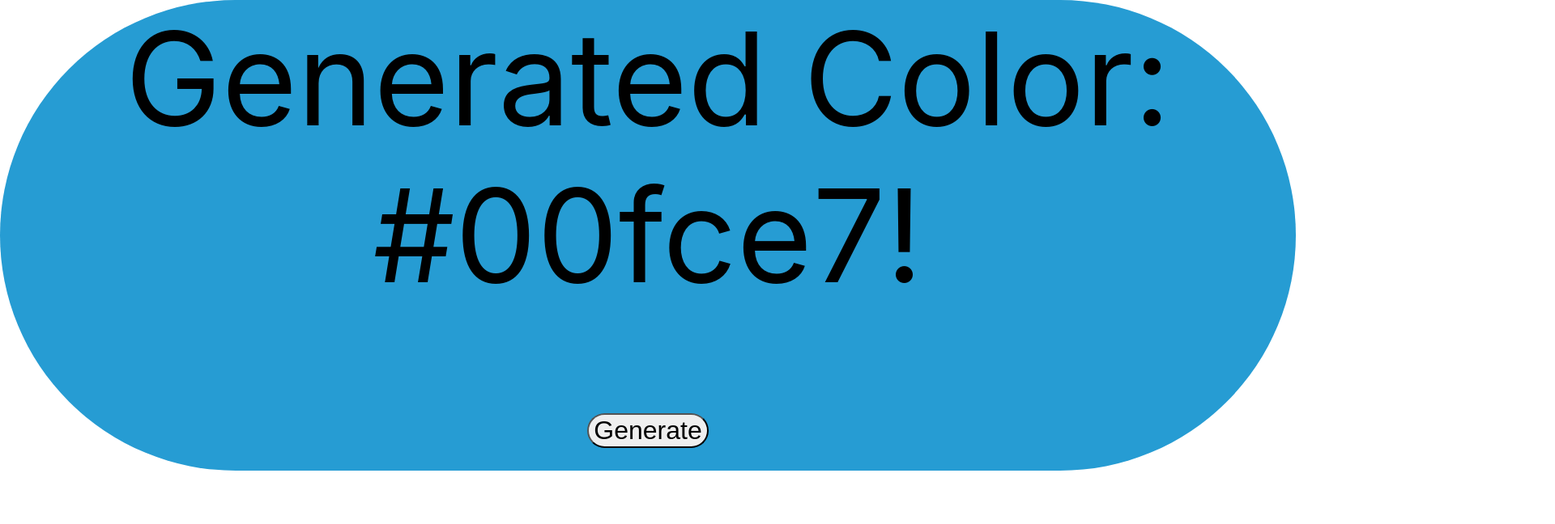
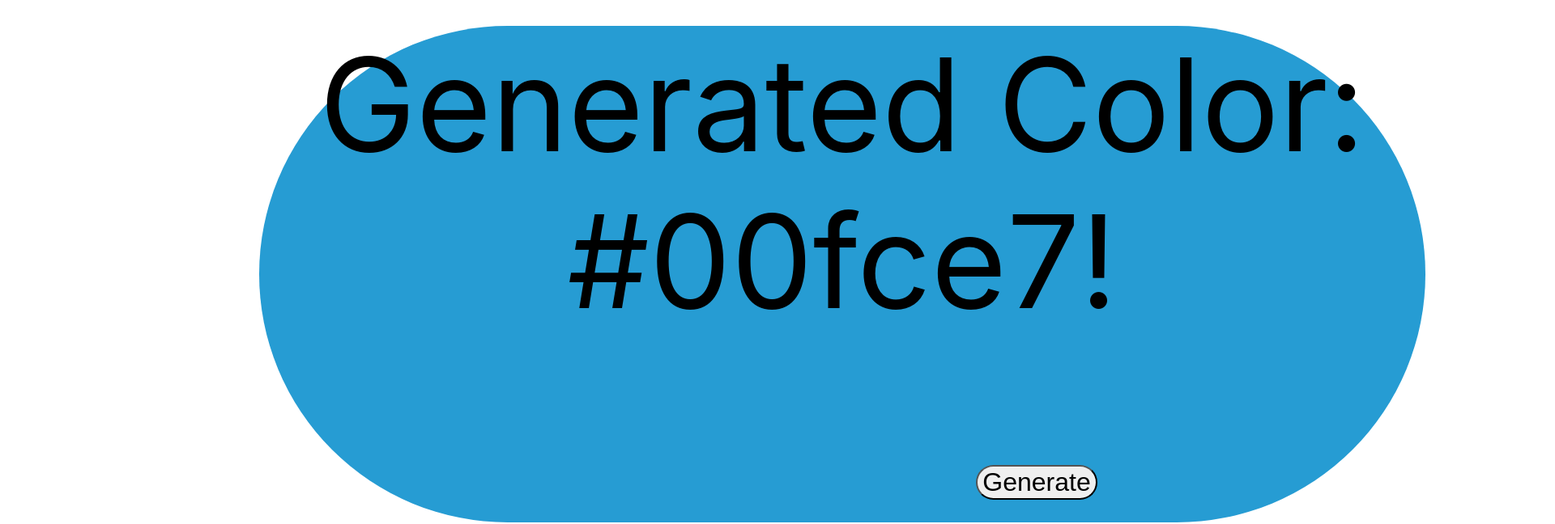
Before and after one commit to OshGin/react-randomcolor, a React (Create React App) app: page / in a window 1280 px wide. Shown: the top 648 px of the page at 81% size, 1920 px wide, since content can reach past the window. Built offline with nearby package versions, Linux system fonts and the light colour scheme.

Commit message:
Get Feedback

```diff
--- a/src/App.css
+++ b/src/App.css
@@ -39,6 +39,14 @@
 div {
   text-align: center;
   font-size: 10rem;
+  border-radius: 10re, black, 40rem;
+  width: 100rem;
   border-radius: 40rem;
-  width: 100rem;
+  margin-left: 10rem;
+  margin-top: 2rem;
 }
+
+button {
+  font-size: 2rem;
+  border-radius: 25px;
+}
--- a/src/index.css
+++ b/src/index.css
@@ -7,11 +7,6 @@ body {
   -moz-osx-font-smoothing: grayscale;
 }
 
-button {
-  font-size: 2rem;
-  border-radius: 25px;
-}
-
 code {
   font-family: source-code-pro, Menlo, Monaco, Consolas, 'Courier New',
     monospace;
```
